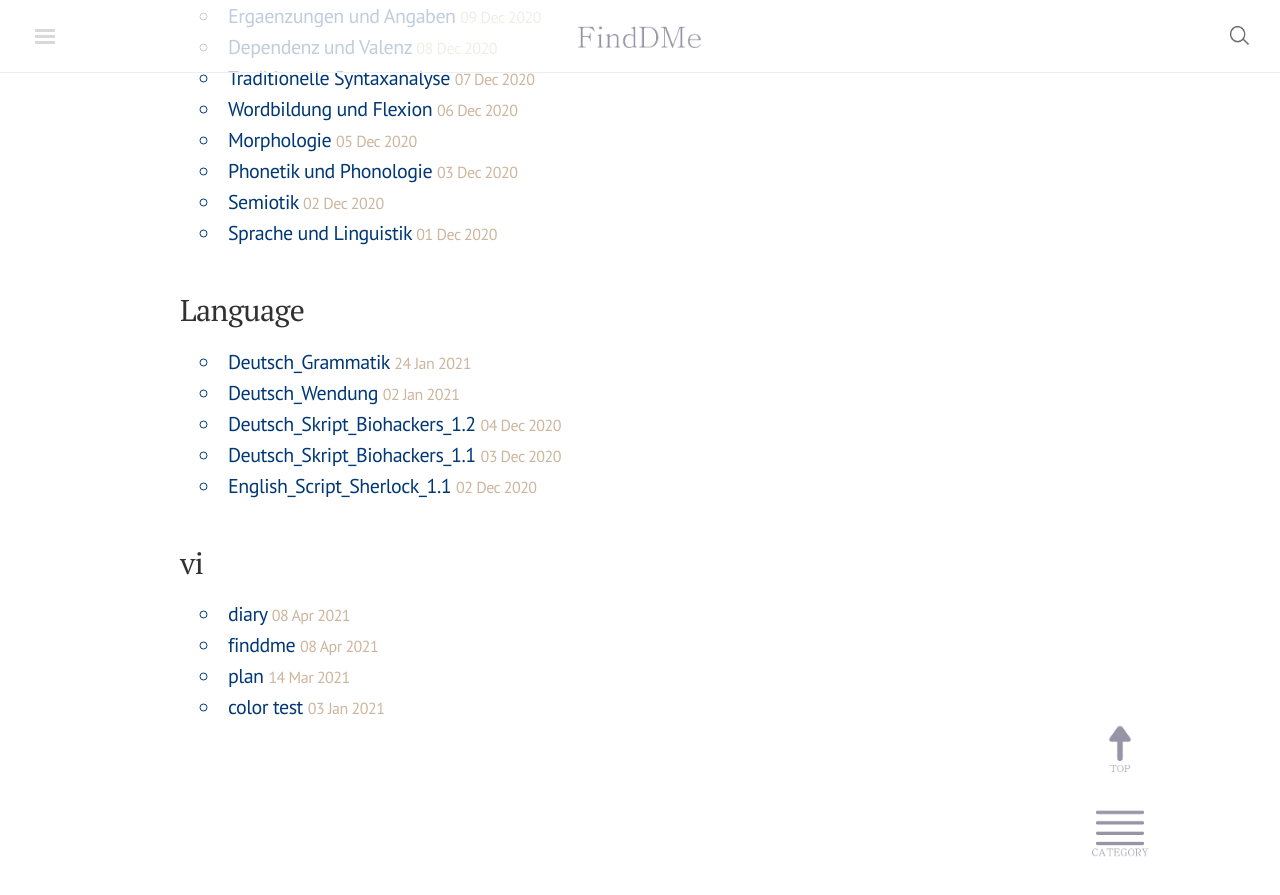
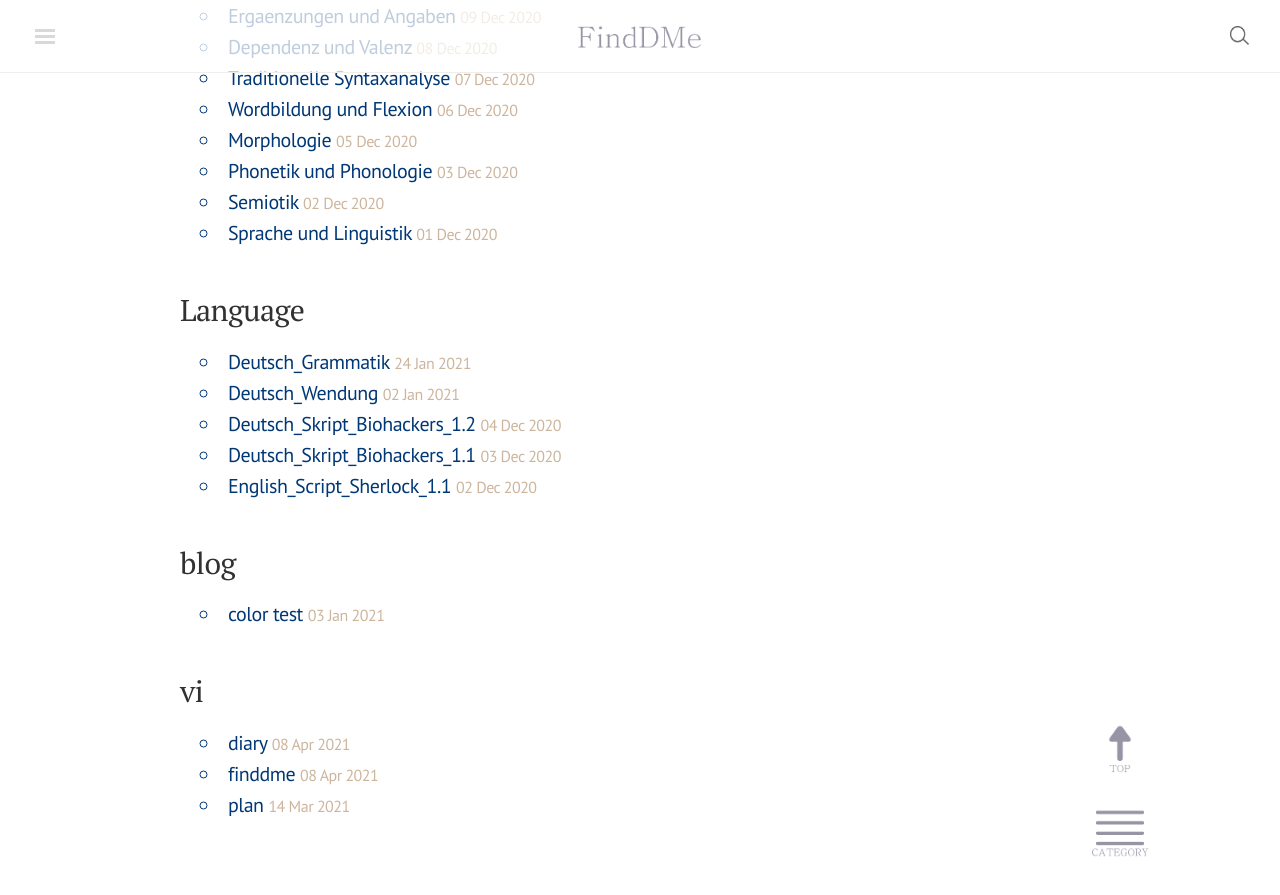
Before and after one commit to finddme/finddme.github.io, a Jekyll site: the page built from index.html, in a window 1280 px wide and 900 px high, scrolled down 1987 px. Shown: the top 895 px of the window. Built offline with Jekyll 4.4.1, drawn with Linux system fonts in a browser that asks for light colours; nearby versions of some CDN libraries; comment, search, counter and statistics services are not loaded.

Commit message:
Update 2021-01-03-ssss.md

```diff
--- a/_posts/2021-01-03-ssss.md
+++ b/_posts/2021-01-03-ssss.md
@@ -1,7 +1,7 @@
 ---
 title: color test
-category: vi
-tag: vi
+category: blog
+tag: blog
 ---
 
 1. <span style="color:#A05A54">Test</span>
```
